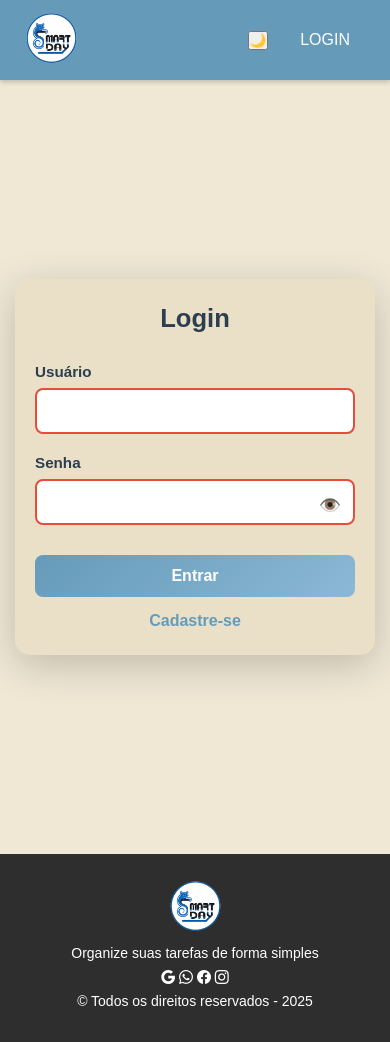
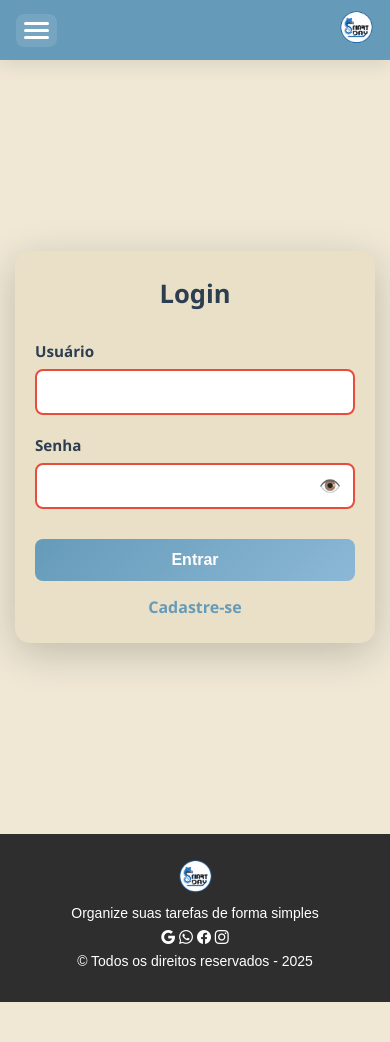
Before and after one commit to Ullian-Pirana/Smart-Day--TCC-, a Django app: page /login in a window 390 px wide. After the commit the page ends 1002 px from the top, so only its background shows below. Run offline with Django 5.2, Linux system fonts and the light colour scheme.

Commit message:
final dia 17/10

```diff
--- a/SmartDayProj/static/css/nav.css
+++ b/SmartDayProj/static/css/nav.css
@@ -9,7 +9,7 @@ html, body {
     height: 100%;
     margin: 0;
     padding: 0;
-    font-family: Arial, sans-serif;
+    font-family: 'Segoe UI', Tahoma, Geneva, Verdana, sans-serif;
 }
 
 body {
@@ -27,12 +27,12 @@ main {
 }
 
 section {
-    margin-bottom: 40px; /* garante espaço antes do footer */
+    margin-bottom: 40px;
 }
 
-/* NAV PRINCIPAL */
+/* NAV PRINCIPAL MODERNA */
 .main-nav {
-    background-color: #659BB9;
+    background: #659BB9;
     color: #fff;
     padding: 0.75rem 1.5rem;
     position: fixed;
@@ -40,8 +40,9 @@ section {
     left: 0;
     width: 100%;
     z-index: 1000;
-    box-shadow: 0 2px 5px rgba(0, 0, 0, 0.2);
+    box-shadow: 0 4px 20px rgba(0, 0, 0, 0.1);
     height: 80px;
+    backdrop-filter: blur(10px);
 }
 
 .nav-container {
@@ -53,37 +54,98 @@ section {
     height: 100%;
 }
 
-/* LOGO */
-.nav-logo-img {
-    height: 55px;
+/* LADO ESQUERDO - Menu */
+.nav-left {
+    display: flex;
+    align-items: center;
+    gap: 1.5rem;
 }
 
-/* MENU */
+/* LOGO - Agora à direita */
+.nav-logo-img {
+    height: 50px;
+    transition: transform 0.3s ease;
+}
+
+.nav-logo-img:hover {
+    transform: scale(1.05);
+}
+
+/* MENU PRINCIPAL - Agora à esquerda */
 .nav-menu {
     list-style: none;
     display: flex;
-    gap: 1rem;
+    gap: 1.5rem;
+    align-items: center;
+    margin: 0;
+    padding: 0;
+}
+
+.nav-item {
+    position: relative;
 }
 
 .nav-link {
     color: #fff;
     text-decoration: none;
-    padding: 0.5rem 1rem;
-    border-radius: 4px;
-    transition: background-color 0.3s ease, color 0.3s ease;
+    padding: 0.6rem 1.2rem;
+    border-radius: 25px;
+    transition: all 0.3s ease;
+    font-weight: 500;
+    display: flex;
+    align-items: center;
+    gap: 0.5rem;
 }
 
 .nav-link:hover {
-    background-color: #555;
-    color: #ffd700;
+    background: rgba(255, 255, 255, 0.15);
+    transform: translateY(-2px);
+    box-shadow: 0 4px 12px rgba(0, 0, 0, 0.1);
 }
 
-/* TOGGLE BUTTON (MENU MOBILE) */
+/* BOTÃO DARK MODE */
+.nav-theme-toggle {
+    background: rgba(255, 255, 255, 0.1);
+    border: 2px solid rgba(255, 255, 255, 0.3);
+    border-radius: 50%;
+    cursor: pointer;
+    padding: 0.5rem;
+    transition: all 0.3s ease;
+    width: 45px;
+    height: 45px;
+    display: flex;
+    align-items: center;
+    justify-content: center;
+    color: white;
+}
+
+.nav-theme-toggle:hover {
+    background: rgba(255, 255, 255, 0.2);
+    border-color: rgba(255, 255, 255, 0.5);
+    transform: scale(1.1) rotate(15deg);
+}
+
+.theme-icon {
+    font-size: 1.2rem;
+    transition: transform 0.3s ease;
+}
+
+/* HAMBURGER MENU MODERNO - Agora à esquerda */
 .nav-toggle {
     display: none;
     flex-direction: column;
     cursor: pointer;
-    gap: 5px;
+    gap: 4px;
+    padding: 0.5rem;
+    background: rgba(255, 255, 255, 0.1);
+    border-radius: 8px;
+    transition: all 0.3s ease;
+    z-index: 1001;
+}
+
+.nav-toggle:hover {
+    background: rgba(255, 255, 255, 0.2);
+    transform: scale(1.05);
 }
 
 .nav-toggle-bar {
@@ -91,18 +153,152 @@ section {
     height: 3px;
     background-color: #fff;
     border-radius: 2px;
-    transition: all 0.3s ease;
+    transition: all 0.4s cubic-bezier(0.68, -0.6, 0.32, 1.6);
+    transform-origin: center;
 }
 
-/* Efeito no toggle quando ativo */
+/* Animação do Hamburger para X */
 .nav-toggle.active .nav-toggle-bar:nth-child(1) {
-    transform: rotate(45deg) translate(5px, 5px);
+    transform: rotate(45deg) translate(6px, 6px);
+    background-color: #ffd700;
 }
 
 .nav-toggle.active .nav-toggle-bar:nth-child(2) {
     opacity: 0;
+    transform: scale(0);
 }
 
 .nav-toggle.active .nav-toggle-bar:nth-child(3) {
-    transform: rotate(-45deg) translate(5px, -5px);
+    transform: rotate(-45deg) translate(6px, -6px);
+    background-color: #ffd700;
 }
+
+/* RESPONSIVIDADE */
+@media (max-width: 768px) {
+    body {
+        padding-top: 70px;
+    }
+
+    .main-nav {
+        height: 70px;
+        padding: 0.5rem 1rem;
+    }
+
+    .nav-logo-img {
+        height: 40px;
+    }
+
+    .nav-toggle {
+        display: flex;
+    }
+
+    /* Esconde o menu normal no mobile */
+    .nav-menu {
+        display: none;
+    }
+
+    /* Menu mobile */
+    .nav-menu {
+        position: fixed;
+        top: 70px;
+        left: 0;
+        width: 100%;
+        height: calc(100vh - 70px);
+        background: linear-gradient(135deg, rgba(101, 155, 185, 0.98) 0%, rgba(118, 75, 162, 0.98) 100%);
+        backdrop-filter: blur(20px);
+        flex-direction: column;
+        align-items: center;
+        justify-content: flex-start;
+        padding: 2rem 1rem;
+        gap: 0;
+        transform: translateX(-100%);
+        transition: transform 0.4s cubic-bezier(0.4, 0, 0.2, 1);
+        z-index: 999;
+    }
+
+    .nav-menu.show {
+        transform: translateX(0);
+        display: flex;
+    }
+
+    .nav-item {
+        width: 100%;
+        text-align: center;
+        margin: 0.5rem 0;
+    }
+
+    .nav-link {
+        padding: 1rem 1.5rem;
+        border-radius: 15px;
+        font-size: 1.1rem;
+        justify-content: center;
+        width: 100%;
+        max-width: 280px;
+        margin: 0 auto;
+    }
+
+    .nav-theme-toggle {
+        width: 50px;
+        height: 50px;
+        margin: 1rem auto;
+    }
+
+    .nav-link:hover {
+        background: rgba(255, 255, 255, 0.2);
+        transform: translateY(-2px) scale(1.02);
+    }
+
+    /* Garante que o hamburger fique à esquerda e logo à direita no mobile */
+    .nav-container {
+        justify-content: space-between;
+    }
+
+    .nav-left {
+        gap: 1rem;
+    }
+}
+
+@media (max-width: 480px) {
+    body {
+        padding-top: 60px;
+    }
+
+    .main-nav {
+        height: 60px;
+    }
+
+    .nav-menu {
+        top: 60px;
+        height: calc(100vh - 60px);
+    }
+
+    .nav-logo-img {
+        height: 35px;
+    }
+}
+
+/* Animações extras */
+@keyframes slideIn {
+    from {
+        opacity: 0;
+        transform: translateY(-10px);
+    }
+    to {
+        opacity: 1;
+        transform: translateY(0);
+    }
+}
+
+.nav-item {
+    animation: slideIn 0.3s ease-out;
+}
+
+.nav-item:nth-child(1) { animation-delay: 0.1s; }
+.nav-item:nth-child(2) { animation-delay: 0.2s; }
+.nav-item:nth-child(3) { animation-delay: 0.3s; }
+
+/* Garantir que o menu mobile tenha z-index alto */
+.nav-menu.show {
+    transform: translateX(0);
+    z-index: 1002;
+}
--- a/SmartDayProj/templates/index.html
+++ b/SmartDayProj/templates/index.html
@@ -44,8 +44,8 @@
 
     <script src="{% static 'js/nav.js' %}"></script>
     <script src="{% static 'js/messages.js' %}"></script>
-
-
+    <script src="{% static 'js/darkmode.js'%}"></script>
+    <script src="{% static 'js/menu.js'%}"></script>
 
 </body>
 </html>
--- a/SmartDayProj/templates/nav.html
+++ b/SmartDayProj/templates/nav.html
@@ -2,22 +2,20 @@
 
 <nav class="main-nav">
     <div class="nav-container">
-        <div class="nav-logo">
-            <a href="/">
-                <img src="{% static 'img/logo.png' %}" alt="Logo" class="nav-logo-img">
-            </a>
-        </div>
-
+        <!-- LADO ESQUERDO: Hamburger + Menu -->
+        <div class="nav-left">
+            <!-- Hamburger Menu - Visível apenas no mobile -->
             <div class="nav-toggle" id="navToggle">
                 <span class="nav-toggle-bar"></span>
                 <span class="nav-toggle-bar"></span>
                 <span class="nav-toggle-bar"></span>
             </div>
 
+            <!-- Menu de Navegação - Visível no desktop -->
             {% if request.user.is_authenticated %}
                 <ul class="nav-menu" id="navMenu">
                     <li class="nav-item">
-                    <button class="nav-theme-toggle" id="themeToggle" title="Alternar Tema">
+                        <button class="nav-theme-toggle" id="themeToggle" title="Modo Escuro">
                             <span class="theme-icon">🌙</span>
                         </button>
                     </li>
@@ -31,7 +29,7 @@
             {% else %}
                 <ul class="nav-menu" id="navMenu">
                     <li class="nav-item">
-                    <button class="nav-theme-toggle" id="themeToggle" title="Alternar Tema">
+                        <button class="nav-theme-toggle" id="themeToggle" title="Modo Escuro">
                             <span class="theme-icon">🌙</span>
                         </button>
                     </li>
@@ -41,43 +39,14 @@
                 </ul>
             {% endif %}
         </div>
+
+        <!-- LADO DIREITO: Logo -->
+        <div class="nav-logo">
+            <a href="/">
+                <img src="{% static 'img/logo.png' %}" alt="Smart Day" class="nav-logo-img">
+            </a>
+        </div>
+    </div>
 </nav>
 
-<script>
-    document.addEventListener('DOMContentLoaded', function() {
-        // Menu Mobile
-        const navToggle = document.getElementById('navToggle');
-        const navMenu = document.getElementById('navMenu');
-
-        navToggle.addEventListener('click', function() {
-            navMenu.classList.toggle('show');
-            navToggle.classList.toggle('active');
-        });
-
-        // Dark Mode
-        const themeToggle = document.getElementById('themeToggle');
-
-        // Carregar tema salvo
-        const savedTheme = localStorage.getItem('theme') || 'light';
-        if (savedTheme === 'dark') {
-            document.documentElement.setAttribute('data-theme', 'dark');
-            themeToggle.querySelector('.theme-icon').textContent = '☀️';
-        }
-
-        // Alternar tema
-        themeToggle.addEventListener('click', function() {
-            const currentTheme = document.documentElement.getAttribute('data-theme');
-            const themeIcon = themeToggle.querySelector('.theme-icon');
-
-            if (currentTheme === 'dark') {
-                document.documentElement.removeAttribute('data-theme');
-                themeIcon.textContent = '🌙';
-                localStorage.setItem('theme', 'light');
-            } else {
-                document.documentElement.setAttribute('data-theme', 'dark');
-                themeIcon.textContent = '☀️';
-                localStorage.setItem('theme', 'dark');
-            }
-        });
-    });
-</script>
+<script src="{% static 'js/menu.js' %}"></script>
```
Also changed, not shown: SmartDayProj/static/js/menu.js (added, +62 -0 lines), SmartDayProj/db.sqlite3. Lines whose indentation alone changed are shown as unchanged.
